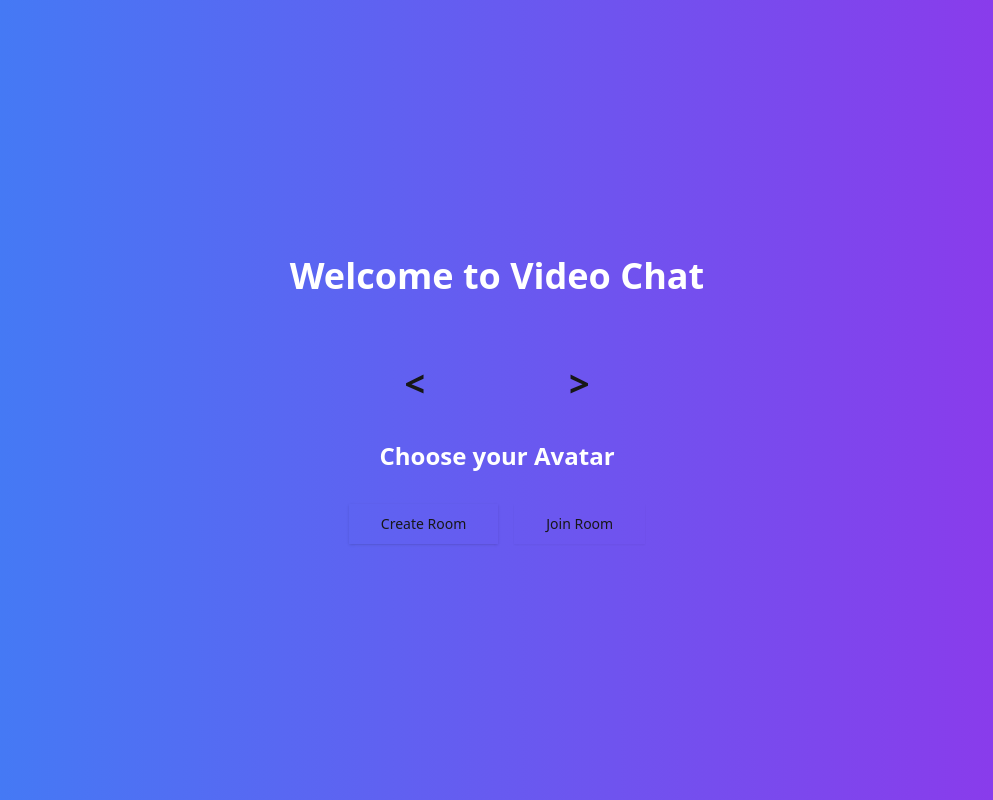
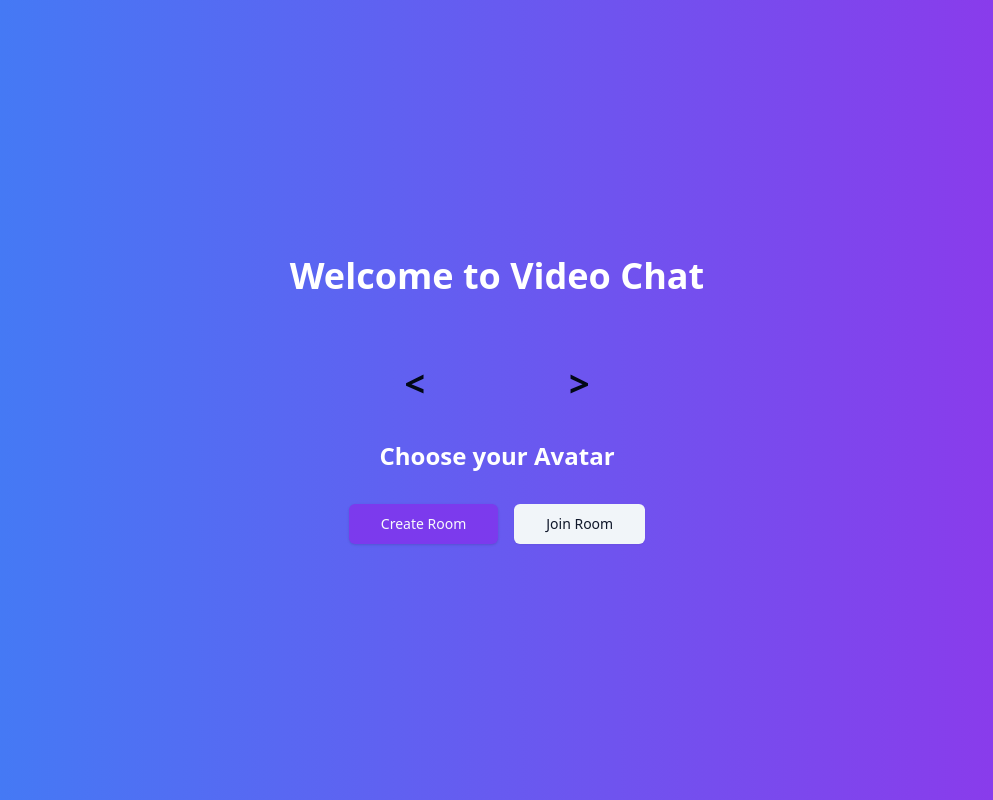
Before and after one commit to Prashant-Kumar7/skribble, a Next.js app in the folder apps/web/: page /home in a window 1280 px wide. Shown: the whole page, without its empty margins (143-1136 px from the left). Built offline with nearby package versions, Linux system fonts and the light colour scheme; no server answers.

Commit message:
global css

```diff
--- a/apps/web/app/globals.css
+++ b/apps/web/app/globals.css
@@ -1,71 +1,141 @@
-@tailwind base;
-@tailwind components;
-@tailwind utilities;
-
-
-
-:root {
-  --background: #ffffff;
-  --foreground: #171717;
-}
-
-@media (prefers-color-scheme: dark) {
+@layer base {
   :root {
-    --background: #0a0a0a;
-    --foreground: #ededed;
+    --background: 0 0% 100%;
+    --foreground: 0 0% 3.9%;
+    --card: 0 0% 100%;
+    --card-foreground: 0 0% 3.9%;
+    --popover: 0 0% 100%;
+    --popover-foreground: 0 0% 3.9%;
+    --primary: 0 0% 9%;
+    --primary-foreground: 0 0% 98%;
+    --secondary: 0 0% 96.1%;
+    --secondary-foreground: 0 0% 9%;
+    --muted: 0 0% 96.1%;
+    --muted-foreground: 0 0% 45.1%;
+    --accent: 0 0% 96.1%;
+    --accent-foreground: 0 0% 9%;
+    --destructive: 0 84.2% 60.2%;
+    --destructive-foreground: 0 0% 98%;
+    --border: 0 0% 89.8%;
+    --input: 0 0% 89.8%;
+    --ring: 0 0% 3.9%;
+    --chart-1: 12 76% 61%;
+    --chart-2: 173 58% 39%;
+    --chart-3: 197 37% 24%;
+    --chart-4: 43 74% 66%;
+    --chart-5: 27 87% 67%;
+    --radius: 0.5rem;
+  }
+  .dark {
+    --background: 0 0% 3.9%;
+    --foreground: 0 0% 98%;
+    --card: 0 0% 3.9%;
+    --card-foreground: 0 0% 98%;
+    --popover: 0 0% 3.9%;
+    --popover-foreground: 0 0% 98%;
+    --primary: 0 0% 98%;
+    --primary-foreground: 0 0% 9%;
+    --secondary: 0 0% 14.9%;
+    --secondary-foreground: 0 0% 98%;
+    --muted: 0 0% 14.9%;
+    --muted-foreground: 0 0% 63.9%;
+    --accent: 0 0% 14.9%;
+    --accent-foreground: 0 0% 98%;
+    --destructive: 0 62.8% 30.6%;
+    --destructive-foreground: 0 0% 98%;
+    --border: 0 0% 14.9%;
+    --input: 0 0% 14.9%;
+    --ring: 0 0% 83.1%;
+    --chart-1: 220 70% 50%;
+    --chart-2: 160 60% 45%;
+    --chart-3: 30 80% 55%;
+    --chart-4: 280 65% 60%;
+    --chart-5: 340 75% 55%;
   }
 }
 
-html,
-body {
-  max-width: 100vw;
-  overflow-x: hidden;
-}
-
-body {
-  color: var(--foreground);
-  background: var(--background);
-}
-
-* {
-  box-sizing: border-box;
-  padding: 0;
-  margin: 0;
-}
-
-a {
-  color: inherit;
-  text-decoration: none;
-}
-
-.imgDark {
-  display: none;
-}
-
-@media (prefers-color-scheme: dark) {
-  html {
-    color-scheme: dark;
-  }
-
-  .imgLight {
-    display: none;
-  }
-  .imgDark {
-    display: unset;
-  }
-}
-
-
-
-@layer base {}
-
-
-
 @layer base {
   * {
-    @apply border-border outline-ring/50;
+    @apply border-border;
   }
   body {
     @apply bg-background text-foreground;
   }
 }
+
+@tailwind base;
+@tailwind components;
+@tailwind utilities;
+
+@layer base {
+  :root {
+    --background: 0 0% 100%;
+    --foreground: 222.2 84% 4.9%;
+
+    --card: 0 0% 100%;
+    --card-foreground: 222.2 84% 4.9%;
+
+    --popover: 0 0% 100%;
+    --popover-foreground: 222.2 84% 4.9%;
+
+    --primary: 262.1 83.3% 57.8%;
+    --primary-foreground: 210 40% 98%;
+
+    --secondary: 210 40% 96.1%;
+    --secondary-foreground: 222.2 47.4% 11.2%;
+
+    --muted: 210 40% 96.1%;
+    --muted-foreground: 215.4 16.3% 46.9%;
+
+    --accent: 210 40% 96.1%;
+    --accent-foreground: 222.2 47.4% 11.2%;
+
+    --destructive: 0 84.2% 60.2%;
+    --destructive-foreground: 210 40% 98%;
+
+    --border: 214.3 31.8% 91.4%;
+    --input: 214.3 31.8% 91.4%;
+    --ring: 222.2 84% 4.9%;
+
+    --radius: 0.5rem;
+  }
+
+  .dark {
+    --background: 222.2 84% 4.9%;
+    --foreground: 210 40% 98%;
+
+    --card: 222.2 84% 4.9%;
+    --card-foreground: 210 40% 98%;
+
+    --popover: 222.2 84% 4.9%;
+    --popover-foreground: 210 40% 98%;
+
+    --primary: 262.1 83.3% 57.8%;
+    --primary-foreground: 222.2 47.4% 11.2%;
+
+    --secondary: 217.2 32.6% 17.5%;
+    --secondary-foreground: 210 40% 98%;
+
+    --muted: 217.2 32.6% 17.5%;
+    --muted-foreground: 215 20.2% 65.1%;
+
+    --accent: 217.2 32.6% 17.5%;
+    --accent-foreground: 210 40% 98%;
+
+    --destructive: 0 62.8% 30.6%;
+    --destructive-foreground: 210 40% 98%;
+
+    --border: 217.2 32.6% 17.5%;
+    --input: 217.2 32.6% 17.5%;
+    --ring: 212.7 26.8% 83.9%;
+  }
+}
+
+@layer base {
+  * {
+    @apply border-border;
+  }
+  body {
+    @apply bg-background text-foreground;
+  }
+}
--- a/apps/web/app/page.module.css
+++ /dev/null
@@ -1,188 +0,0 @@
-.page {
-  --gray-rgb: 0, 0, 0;
-  --gray-alpha-200: rgba(var(--gray-rgb), 0.08);
-  --gray-alpha-100: rgba(var(--gray-rgb), 0.05);
-
-  --button-primary-hover: #383838;
-  --button-secondary-hover: #f2f2f2;
-
-  display: grid;
-  grid-template-rows: 20px 1fr 20px;
-  align-items: center;
-  justify-items: center;
-  min-height: 100svh;
-  padding: 80px;
-  gap: 64px;
-  font-synthesis: none;
-}
-
-@media (prefers-color-scheme: dark) {
-  .page {
-    --gray-rgb: 255, 255, 255;
-    --gray-alpha-200: rgba(var(--gray-rgb), 0.145);
-    --gray-alpha-100: rgba(var(--gray-rgb), 0.06);
-
-    --button-primary-hover: #ccc;
-    --button-secondary-hover: #1a1a1a;
-  }
-}
-
-.main {
-  display: flex;
-  flex-direction: column;
-  gap: 32px;
-  grid-row-start: 2;
-}
-
-.main ol {
-  font-family: var(--font-geist-mono);
-  padding-left: 0;
-  margin: 0;
-  font-size: 14px;
-  line-height: 24px;
-  letter-spacing: -0.01em;
-  list-style-position: inside;
-}
-
-.main li:not(:last-of-type) {
-  margin-bottom: 8px;
-}
-
-.main code {
-  font-family: inherit;
-  background: var(--gray-alpha-100);
-  padding: 2px 4px;
-  border-radius: 4px;
-  font-weight: 600;
-}
-
-.ctas {
-  display: flex;
-  gap: 16px;
-}
-
-.ctas a {
-  appearance: none;
-  border-radius: 128px;
-  height: 48px;
-  padding: 0 20px;
-  border: none;
-  font-family: var(--font-geist-sans);
-  border: 1px solid transparent;
-  transition: background 0.2s, color 0.2s, border-color 0.2s;
-  cursor: pointer;
-  display: flex;
-  align-items: center;
-  justify-content: center;
-  font-size: 16px;
-  line-height: 20px;
-  font-weight: 500;
-}
-
-a.primary {
-  background: var(--foreground);
-  color: var(--background);
-  gap: 8px;
-}
-
-a.secondary {
-  border-color: var(--gray-alpha-200);
-  min-width: 180px;
-}
-
-button.secondary {
-  appearance: none;
-  border-radius: 128px;
-  height: 48px;
-  padding: 0 20px;
-  border: none;
-  font-family: var(--font-geist-sans);
-  border: 1px solid transparent;
-  transition: background 0.2s, color 0.2s, border-color 0.2s;
-  cursor: pointer;
-  display: flex;
-  align-items: center;
-  justify-content: center;
-  font-size: 16px;
-  line-height: 20px;
-  font-weight: 500;
-  background: transparent;
-  border-color: var(--gray-alpha-200);
-  min-width: 180px;
-}
-
-.footer {
-  font-family: var(--font-geist-sans);
-  grid-row-start: 3;
-  display: flex;
-  gap: 24px;
-}
-
-.footer a {
-  display: flex;
-  align-items: center;
-  gap: 8px;
-}
-
-.footer img {
-  flex-shrink: 0;
-}
-
-/* Enable hover only on non-touch devices */
-@media (hover: hover) and (pointer: fine) {
-  a.primary:hover {
-    background: var(--button-primary-hover);
-    border-color: transparent;
-  }
-
-  a.secondary:hover {
-    background: var(--button-secondary-hover);
-    border-color: transparent;
-  }
-
-  .footer a:hover {
-    text-decoration: underline;
-    text-underline-offset: 4px;
-  }
-}
-
-@media (max-width: 600px) {
-  .page {
-    padding: 32px;
-    padding-bottom: 80px;
-  }
-
-  .main {
-    align-items: center;
-  }
-
-  .main ol {
-    text-align: center;
-  }
-
-  .ctas {
-    flex-direction: column;
-  }
-
-  .ctas a {
-    font-size: 14px;
-    height: 40px;
-    padding: 0 16px;
-  }
-
-  a.secondary {
-    min-width: auto;
-  }
-
-  .footer {
-    flex-wrap: wrap;
-    align-items: center;
-    justify-content: center;
-  }
-}
-
-@media (prefers-color-scheme: dark) {
-  .logo {
-    filter: invert();
-  }
-}
--- a/apps/web/app/page.tsx
+++ b/apps/web/app/page.tsx
@@ -9,6 +9,7 @@
 import { ArrowLeft, ArrowRight, Pencil, Users } from "lucide-react"
 import { Tabs, TabsContent, TabsList, TabsTrigger } from "@/components/ui/tabs"
 import { useRouter } from "next/navigation"
+
 
 const Spinner = () => <div className="animate-spin rounded-full h-32 w-32 border-b-2 border-blue-500"></div>
 
```
